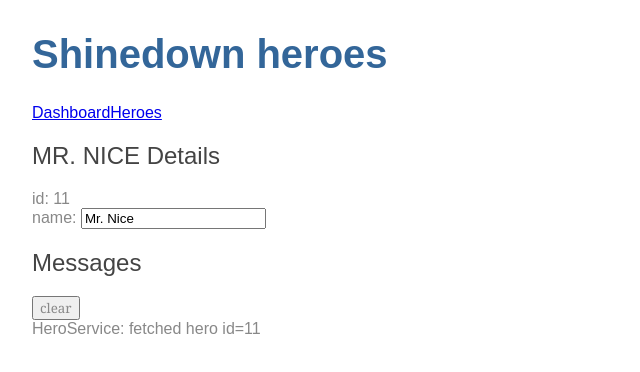
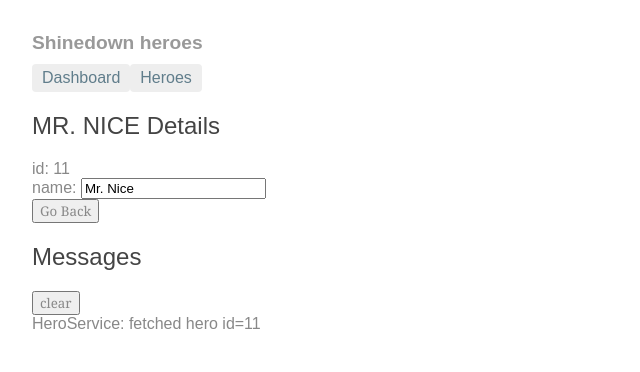
Before and after one commit to kounelios13/angular-tour-of-heroes, an Angular app: page /detail/11 in a window 1280 px wide. Shown: the top 372 px of the page, without its empty margins (0-640 px from the left). Built offline with nearby package versions, Linux system fonts and the light colour scheme.

Commit message:
finished routing chapter

```diff
--- a/src/app/app.component.css
+++ b/src/app/app.component.css
@@ -0,0 +1,29 @@
+/* AppComponent's private CSS styles */
+h1 {
+    font-size: 1.2em;
+    color: #999;
+    margin-bottom: 0;
+  }
+  h2 {
+    font-size: 2em;
+    margin-top: 0;
+    padding-top: 0;
+  }
+  nav a {
+    padding: 5px 10px;
+    text-decoration: none;
+    margin-top: 10px;
+    display: inline-block;
+    background-color: #eee;
+    border-radius: 4px;
+  }
+  nav a:visited, a:link {
+    color: #607d8b;
+  }
+  nav a:hover {
+    color: #039be5;
+    background-color: #cfd8dc;
+  }
+  nav a.active {
+    color: #039be5;
+  }
--- a/src/app/hero-detail/hero-detail.component.html
+++ b/src/app/hero-detail/hero-detail.component.html
@@ -9,3 +9,4 @@
   </div>
 
 </div>
+<button (click)="goBack()">Go Back</button>
--- a/src/app/hero-detail/hero-detail.component.ts
+++ b/src/app/hero-detail/hero-detail.component.ts
@@ -26,4 +26,8 @@ export class HeroDetailComponent implements OnInit {
     this.heroService.getHero(id)
       .subscribe(hero => this.hero = hero);
   }
+
+  goBack():void{
+    this.location.back();
+  }
 }
```
